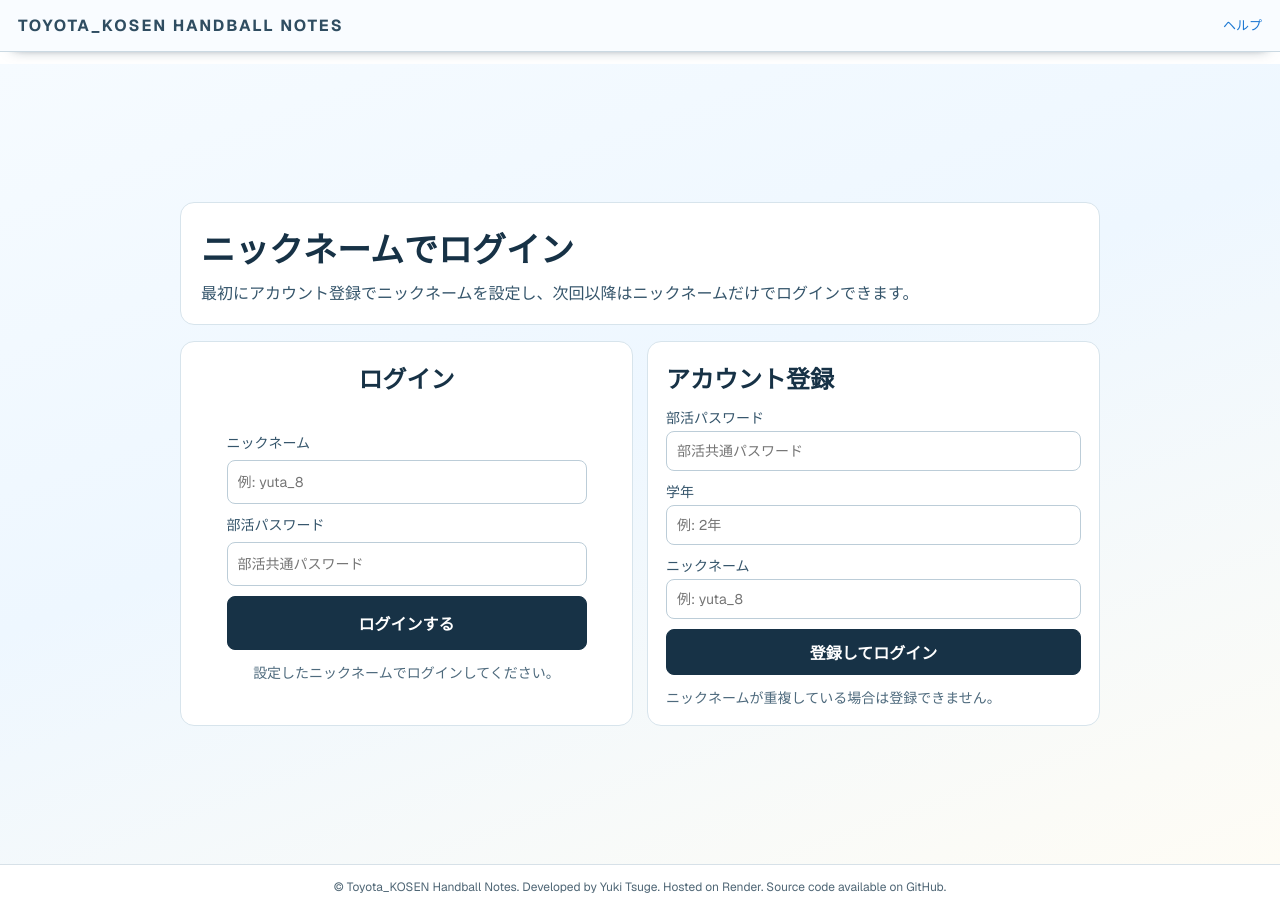
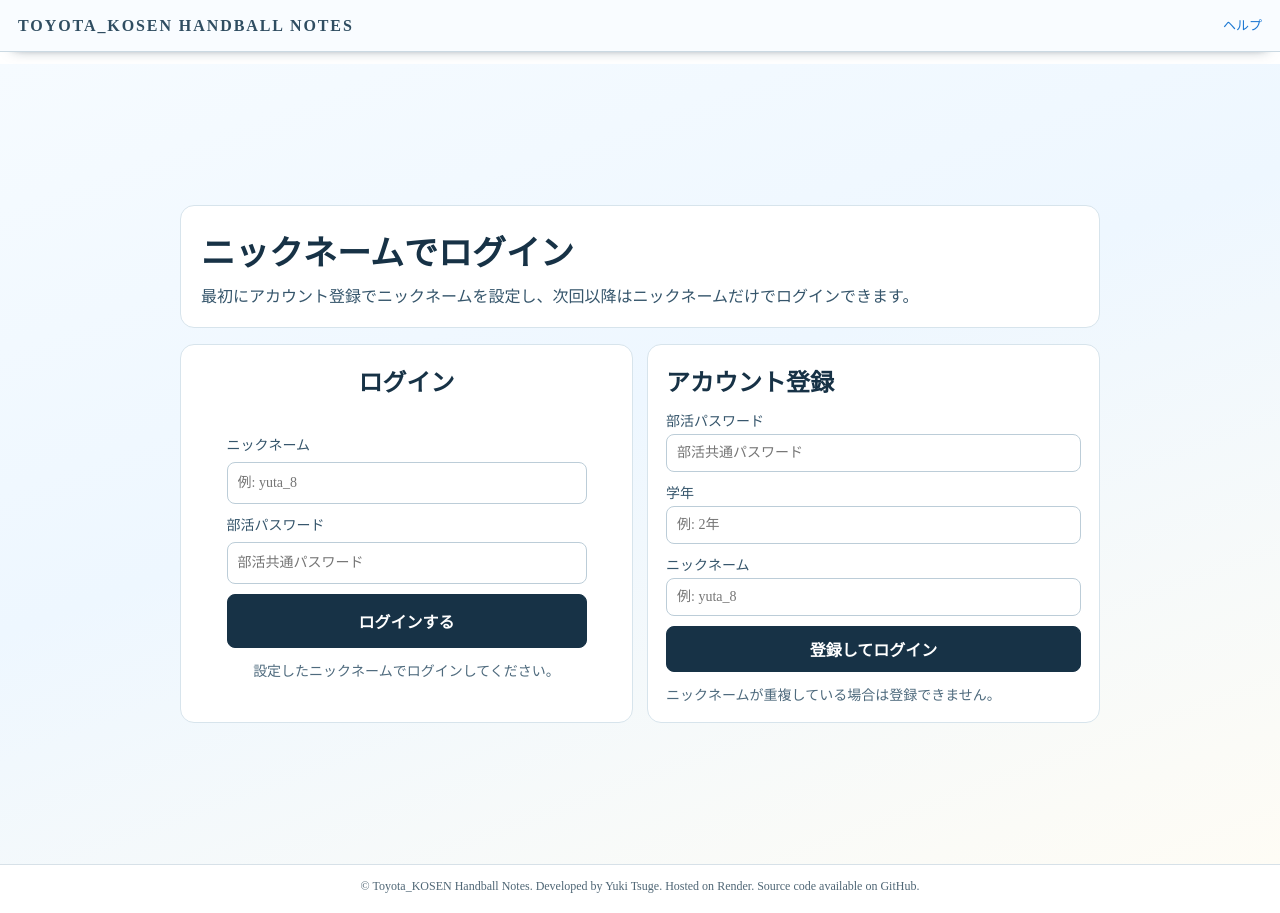
Before and after one commit to TsugeYuki-EE/toyota_kosen_club_activities, a Next.js app in the folder apps/handball/: page /auth in a window 1280 px wide. Built offline with nearby package versions, Linux system fonts and the light colour scheme; no server answers.

Commit message:
fix フォントのダウンロードをスキップ

```diff
--- a/apps/handball/src/app/layout.tsx
+++ b/apps/handball/src/app/layout.tsx
@@ -1,20 +1,9 @@
 import type { Metadata } from "next";
 import Link from "next/link";
-import { Geist, Geist_Mono } from "next/font/google";
 import { Suspense } from "react";
 import { NavigationLoadingOverlay } from "@/components/navigation-loading-overlay";
 import { SiteCredit } from "@/components/site-credit";
 import "./globals.css";
-
-const geistSans = Geist({
-  variable: "--font-geist-sans",
-  subsets: ["latin"],
-});
-
-const geistMono = Geist_Mono({
-  variable: "--font-geist-mono",
-  subsets: ["latin"],
-});
 
 export const metadata: Metadata = {
   title: "Toyota Handball Notes",
@@ -28,7 +17,7 @@
 }>) {
   return (
     <html lang="ja">
-      <body className={`${geistSans.variable} ${geistMono.variable}`}>
+      <body>
         <Suspense fallback={null}>
           <NavigationLoadingOverlay />
         </Suspense>
```
Also changed, not shown: 1 other file (tests, documents, lock files or other folders).
